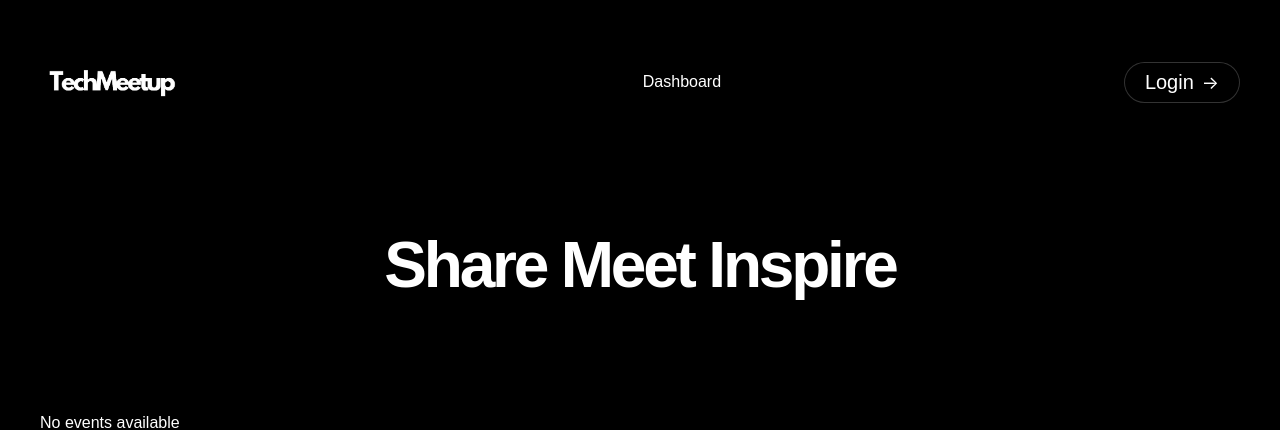
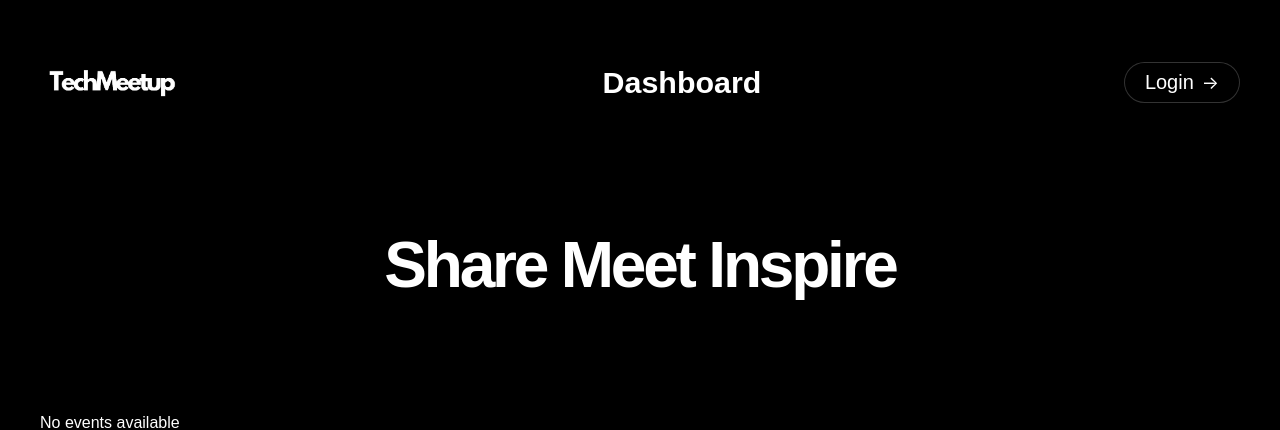
Before and after one commit to thoriataher/TechMeetup, a Flask app: template templates/home.html in a window 1280 px wide. Shown: the top 430 px of the page. Run offline with Flask 3, Linux system fonts and the light colour scheme; the template is opened without the code that fills it, so the values that code supplies are empty.

Commit message:
refactor: styled dashboard link on home page, redirect company to it's dashboard after sigingup

```diff
--- a/static/css/home.css
+++ b/static/css/home.css
@@ -33,6 +33,13 @@ a .login-btn{
     gap: 8px;
     transition: all 0.3s ease;
     text-decoration: none;
+}
+
+.dasboard{
+    font-size: 1.9rem;
+    font-weight: bold;
+    background-color: transparent;
+    cursor: pointer;
 }
 
 .login-btn:hover {
--- a/static/js/apis.js
+++ b/static/js/apis.js
@@ -17,13 +17,19 @@ export async function registerCompany(userData, showError, showSuccess) {
             throw new Error(data.error || "Something went wrong");
         }
 
+        if (data.company_id) {
+            localStorage.setItem("company_id", data.company_id);
+            localStorage.setItem("isLoggedIn", "true");
+        }
+
         showSuccess("success-message", data.message);
 
         setTimeout(() => {
-            window.location.href = "login.html";
+            // Redirect to company's dashboard
+            window.location.href = `dashboard.html?company_id=${data.company_id}`;
         }, 2000);
+
         return data;
-
     } catch (error) {
         showError("form-error", error.message);
     }
--- a/templates/home.html
+++ b/templates/home.html
@@ -16,7 +16,7 @@
         <a href="home.html">
             <img src="../static/images/TechMeetup-logo.png" alt="TechMeetup Logo" class="logo">
         </a>
-        <a href="dashboard.html" class="login-btn">Dashboard</a>
+        <a href="dashboard.html" class="dasboard">Dashboard</a>
         <a href="login.html">
             <button class="login-btn" id="auth-button">Login <span class="arrow">→</span></button>
         </a>
```
